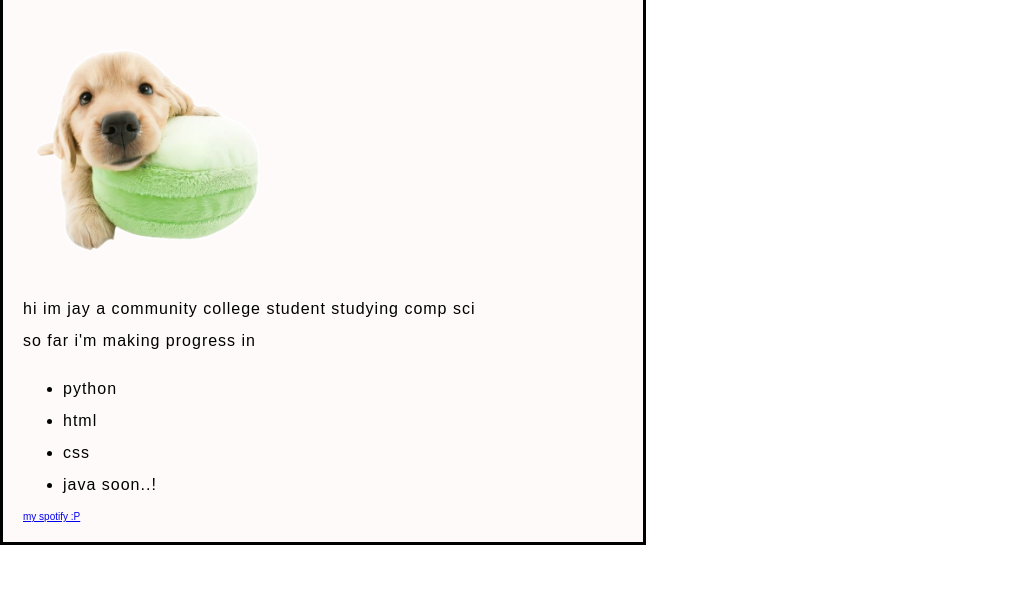
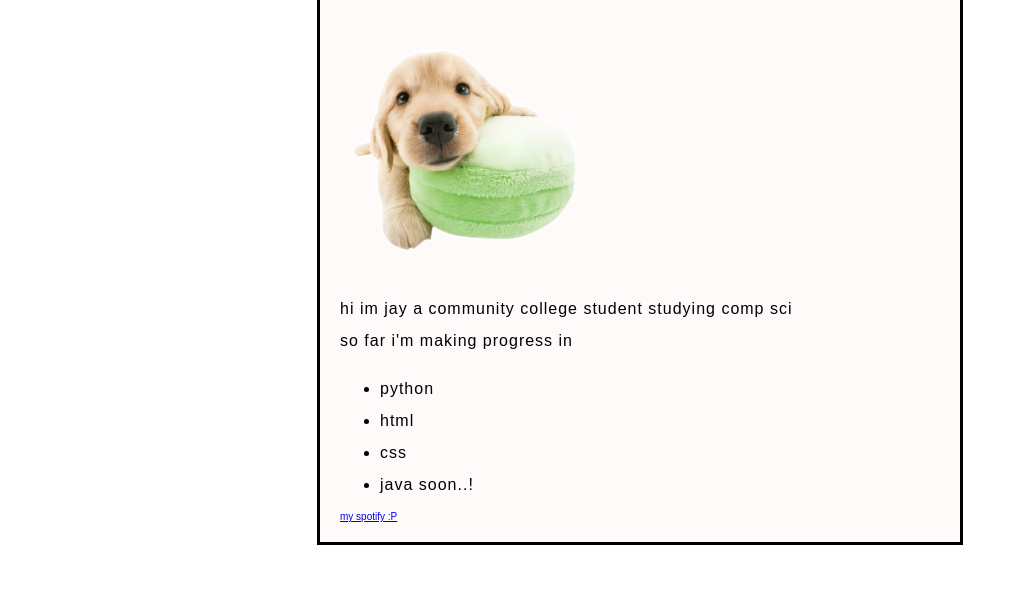
Before and after one commit to jigel07/jigel07.github.io, a plain HTML site: page index.html in a window 1280 px wide. Shown: the part 196-800 px from the top of the page, without its empty margins (0-1026 px from the left). Drawn offline with Linux system fonts and the light colour scheme; a web font is replaced by a local one.

Commit message:
Update style.css

```diff
--- a/styles/style.css
+++ b/styles/style.css
@@ -23,11 +23,9 @@ html {
 }
 
 body {
-  display: inline-block;
   width: 600px;
   margin: 0 auto;
   background-color: #FFFAFA;
   padding: 0 20px 20px 20px;
   border: 3px solid black;
-  justify-content: center;
 }
```
